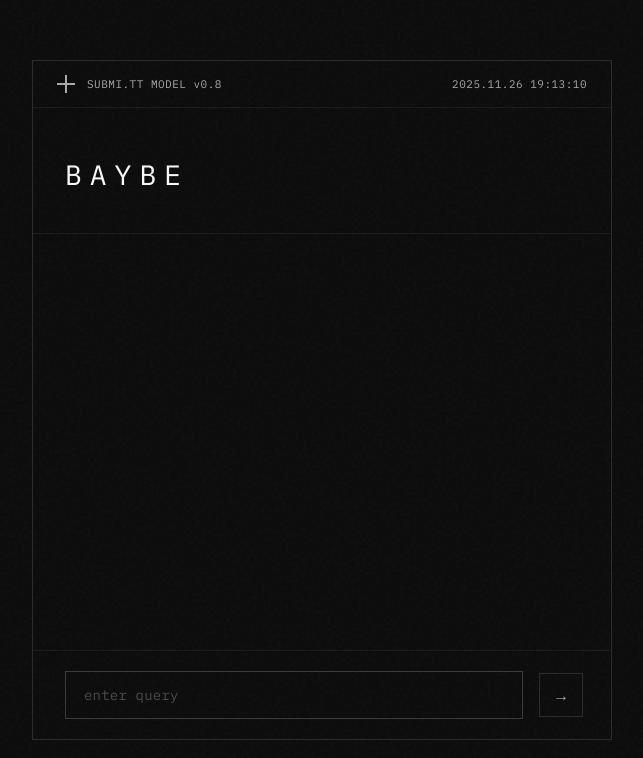
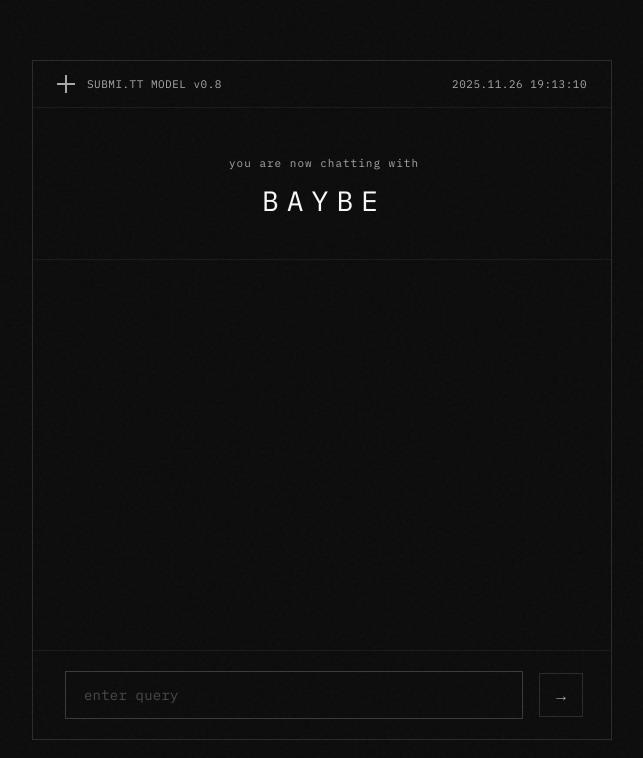
Before and after one commit to abbeyrose1030/baybechatbot, a website: page index.html in a window 1280 px wide. Shown: the whole page, without its empty margins (318-961 px from the left). Drawn offline with Linux system fonts and the light colour scheme.

Commit message:
Center BAYBE title with 'you are now chatting with' prefix

```diff
--- a/index.html
+++ b/index.html
@@ -17,6 +17,7 @@
                 <span class="timestamp" id="timestamp"></span>
             </div>
             <div class="title-section">
+                <span class="title-prefix">you are now chatting with</span>
                 <h1>BAYBE</h1>
             </div>
             <div class="messages" id="messages">
--- a/style.css
+++ b/style.css
@@ -117,6 +117,16 @@ body::before {
 .title-section {
     padding: 48px 28px 40px 32px;
     border-bottom: 1px solid #1a1a1a;
+    text-align: center;
+}
+
+.title-prefix {
+    display: block;
+    font-size: 11px;
+    color: #A9A9A9;
+    letter-spacing: 1px;
+    margin-bottom: 12px;
+    font-weight: 400;
 }
 
 .title-section h1 {
```
